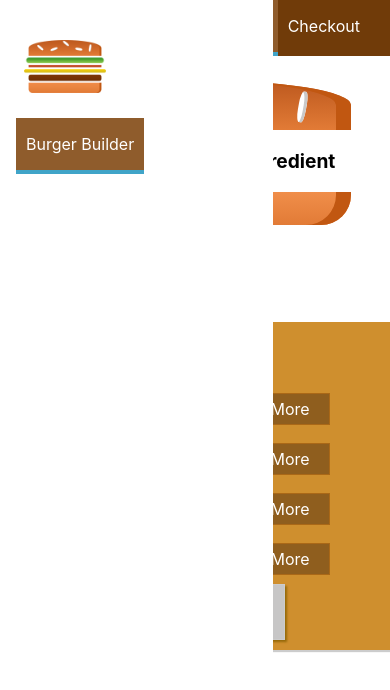
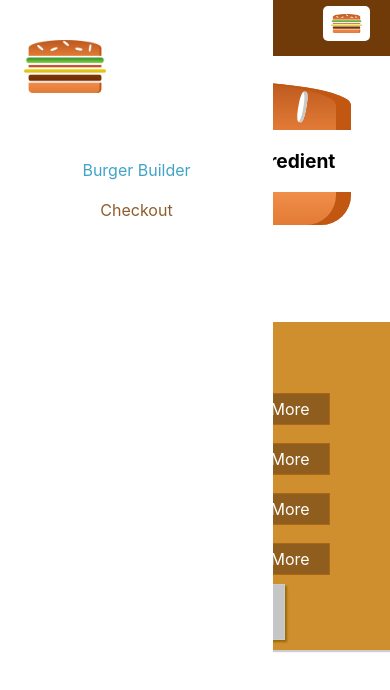
Before and after one commit to lununglee/BurgerBuilder, a React (Create React App) app: page / in a window 390 px wide. Shown: the top 690 px of the page. Built offline with nearby package versions, Linux system fonts and the light colour scheme.

Commit message:
R27 - More about Responsive Adjustments - Desktop/Mobile

```diff
--- a/src/components/Navigation/NavigationItems/NavigationItem/NavigationItem.module.css
+++ b/src/components/Navigation/NavigationItems/NavigationItem/NavigationItem.module.css
@@ -1,19 +1,38 @@
+.NavigationItem {
+	margin: 10px 0;
+	box-sizing: border-box;
+	display: block;
+	height: 100%;
+}
+
+.NavigationItem a {
+	color: #8f5c2c;
+	text-decoration: none;
+	width: 100%;
+	box-sizing: border-box;
+	display: block;
+}
+
+.NavigationItem a:hover,
+.NavigationItem a:active,
+.NavigationItem a.active {
+	color: #40a4c8;
+}
+
+@media (min-width: 500px) {
 	.NavigationItem {
 		margin: 0;
-	box-sizing: border-box;
 		display: flex;
 		height: 100%;
+		width: auto;
 		align-items: center;
 	}
 
 	.NavigationItem a {
 		color: white;
-	text-decoration: none;
 		height: 100%;
 		padding: 16px 10px;
 		border-bottom: 4px solid transparent;
-	box-sizing: border-box;
-	display: block;
 	}
 
 	.NavigationItem a:hover,
@@ -23,3 +42,4 @@
 		border-bottom: 4px solid #40a4c8;
 		color: white;
 	}
+}
--- a/src/components/Navigation/NavigationItems/NavigationItems.module.css
+++ b/src/components/Navigation/NavigationItems/NavigationItems.module.css
@@ -3,6 +3,13 @@
 	padding: 0;
 	list-style: none;
 	display: flex;
+	flex-flow: column;
 	align-items: center;
 	height: 100%;
 }
+
+@media (min-width: 500px) {
+	.NavigationItems {
+		flex-flow: row;
+	}
+}
--- a/src/components/Navigation/SideDrawer/SideDrawer.module.css
+++ b/src/components/Navigation/SideDrawer/SideDrawer.module.css
@@ -28,4 +28,5 @@
 
 .Logo {
 	height: 11%;
+	margin-bottom: 32px;
 }
--- a/src/components/Navigation/Toolbar/Toolbar.js
+++ b/src/components/Navigation/Toolbar/Toolbar.js
@@ -12,7 +12,7 @@
 			<div className={styles.Logo}>
 				<Logo />
 			</div>
-			<nav>
+			<nav className={styles.DesktopOnly}>
 				<NavigationItems />
 			</nav>
 		</header>
--- a/src/components/Navigation/Toolbar/Toolbar.module.css
+++ b/src/components/Navigation/Toolbar/Toolbar.module.css
@@ -20,3 +20,9 @@
 .Logo {
 	height: 80%;
 }
+
+@media (max-width: 499px) {
+	.DesktopOnly {
+		display: none;
+	}
+}
```
Lines whose indentation alone changed are shown as unchanged.
